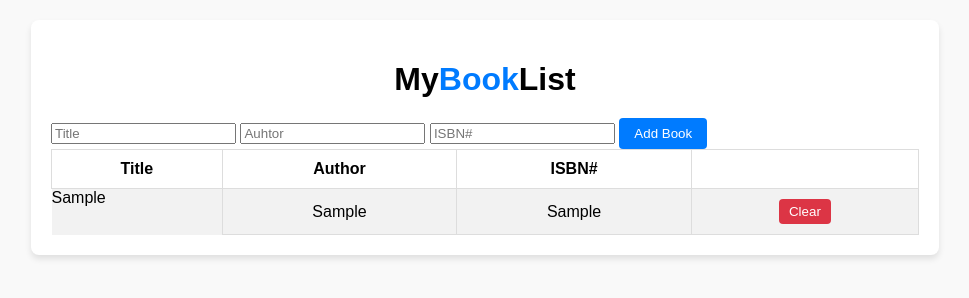
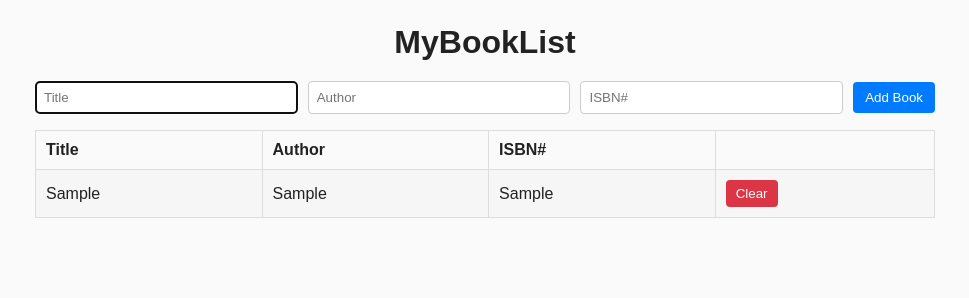
Before and after one commit to acciojob/book-list-Jayasurya016, a website: page main.html in a window 1280 px wide. Both pictures are taken after typing "Sample", "Sample", "Sample" into the empty fields and a click on the button "Add Book". Shown: the whole page, without its empty margins (155-1124 px from the left). Drawn offline with Linux system fonts and the light colour scheme.

Commit message:
created a submission

```diff
--- a/main.html
+++ b/main.html
@@ -9,16 +9,19 @@
 <body>
 	<!-- the entire body must be written by student -->
 	 <div class="container">
-		<h1>My<span class="blue">Book</span>List</h1>
+    <h1>MyBookList</h1>
 
-		<div class="from-group">
-			<input type="text" id="title" placeholder="Title" required>
-			<input type="text" id="author" placeholder="Auhtor" required>
-			<input type="text" id="isbn" placeholder="ISBN#" required>
-			<button id="submit">Add Book</button>
+    <!-- form group required by tests -->
+    <div class="form-group">
+      <input id="title"   type="text" placeholder="Title" />
+      <input id="author"  type="text" placeholder="Author" />
+      <input id="isbn"    type="text" placeholder="ISBN#" />
+      <!-- must have id="submit" -->
+      <button id="submit" type="button">Add Book</button>
     </div>
 
-		<table class="table table-striped">
+    <!-- table required by tests -->
+    <table class="table table-striped" aria-label="books-table">
       <thead>
         <tr>
           <th>Title</th>
@@ -28,6 +31,7 @@
         </tr>
       </thead>
       <tbody id="book-list">
+        <!-- rows inserted here -->
       </tbody>
     </table>
   </div>
--- a/script.js
+++ b/script.js
@@ -1,40 +1,56 @@
-//your JS code here. If required.
+ const titleEl  = document.getElementById('title');
+    const authorEl = document.getElementById('author');
+    const isbnEl   = document.getElementById('isbn');
+    const submit   = document.getElementById('submit');
+    const bookList = document.getElementById('book-list');
 
-const title = document.getElementById("title");
-const author = document.getElementById("author");
-const isbn = document.getElementById("isbn");
-const submitBtn = document.getElementById("submit");
-const bookList = document.getElementById("book-list");
+    // helper to create a text cell
+    function makeCell(text){
+      const td = document.createElement('td');
+      td.textContent = text;
+      return td;
+    }
 
-submitBtn.addEventListener("click", function(e)
-{
-	e.preventDefault();
+    // Add book on click
+    submit.addEventListener('click', () => {
+      const title  = titleEl.value.trim();
+      const author = authorEl.value.trim();
+      const isbn   = isbnEl.value.trim();
 
-	if(title.value === "" || author.value === "" || isbn.value === "")
-	{
-		alert("Please fill in the fields");
-		return;
-	}
+      if (!title || !author || !isbn) {
+        alert('Please fill in all fields');
+        return;
+      }
 
-	const row = document.createElement("tr");
+      const tr = document.createElement('tr');
+      tr.appendChild(makeCell(title));
+      tr.appendChild(makeCell(author));
+      tr.appendChild(makeCell(isbn));
 
-	row.innerHTML = `
-	<tr>${title.value}</td>
-	<td>${author.value}</td>
-	<td>${isbn.value}</td>
-	<td><button class="delete">Clear</button></td>`;
+      const tdActions = document.createElement('td');
+      const delBtn = document.createElement('button');
+      delBtn.type = 'button';          // avoids accidental form submit behavior
+      delBtn.className = 'delete';     // required by tests
+      delBtn.textContent = 'Clear';
+      delBtn.addEventListener('click', () => tr.remove());
+      tdActions.appendChild(delBtn);
+      tr.appendChild(tdActions);
 
-	bookList.appendChild(row);
+      bookList.appendChild(tr);
 
-	title.value = "";
-	author.value = "";
-	isbn.value = "";
-})
+      // clear inputs for next entry
+      titleEl.value = '';
+      authorEl.value = '';
+      isbnEl.value = '';
+      titleEl.focus();
+    });
 
-bookList.addEventListener("click", function (e)
-{
-	if (e.target.classList.contains("delete"))
-	{
-		e.target.parentElement.parentElement.remove();
-	}
-});
+    // allow Enter key to add too (optional but helpful)
+    [titleEl, authorEl, isbnEl].forEach(inp => {
+      inp.addEventListener('keydown', (e) => {
+        if (e.key === 'Enter') {
+          e.preventDefault();
+          submit.click();
+        }
+      });
+    });
--- a/styles.css
+++ b/styles.css
@@ -1,86 +1,11 @@
-/*  your css code here. If applicable */
-body
-{
-	font-family: Arial, sans-serif;
-	background-color: #f9f9f9;;
-	margin: 0;
-	padding: 20px;
-	display:flex;
-	justify-content:center;
-}
-
-.container
-{
-	width:70%;
-	background:#fff;
-	padding:20px;
-	border-radius: 8px;
-	box-shadow: 0px 4px 6px rgba(0,0,0,0.1);
-}
-
-h1
-{
-	text-align:center;
-	margin-bottom:20px;
-}
-
-h1 .blue
-{
-	color: #007bff;
-}
-
-.form-group
-{
-	display:flex;
-	gap: 10px;
-	margin-bottom:20px;
-}
-
-.form-group input {
-  flex: 1;
-  padding: 8px;
-  border: 1px solid #ccc;
-  border-radius: 4px;
-}
-
-#submit {
-  background: #007bff;
-  color: white;
-  border: none;
-  padding: 8px 15px;
-  border-radius: 4px;
-  cursor: pointer;
-}
-
-#submit:hover {
-  background: #0056b3;
-}
-
-.table {
-  width: 100%;
-  border-collapse: collapse;
-}
-
-.table th,
-.table td {
-  padding: 10px;
-  text-align: center;
-  border: 1px solid #ddd;
-}
-
-.table-striped tbody tr:nth-child(odd) {
-  background: #f2f2f2;
-}
-
-.delete {
-  background: #dc3545;
-  color: white;
-  border: none;
-  padding: 5px 10px;
-  border-radius: 4px;
-  cursor: pointer;
-}
-
-.delete:hover {
-  background: #a71d2a;
-}
+ body { font-family: Arial, sans-serif; margin: 24px; background:#fafafa; color:#222; }
+    .container { max-width:900px; margin:0 auto; }
+    h1 { text-align:center; margin-bottom:20px; }
+    .form-group { display:flex; gap:10px; align-items:center; margin-bottom:16px; }
+    .form-group input { padding:8px; border:1px solid #ccc; border-radius:4px; flex:1; min-width:120px; }
+    #submit { padding:8px 12px; border-radius:4px; background:#007bff; color:#fff; border:none; cursor:pointer; }
+    .table { width:100%; border-collapse:collapse; margin-top:8px; }
+    .table th, .table td { padding:10px; border:1px solid #ddd; text-align:left; }
+    .table-striped tbody tr:nth-child(odd) { background:#f6f6f6; }
+    .delete { background:#dc3545; color:#fff; border:none; padding:6px 10px; border-radius:4px; cursor:pointer; }
+  </style>
```
Lines whose indentation alone changed are shown as unchanged.
